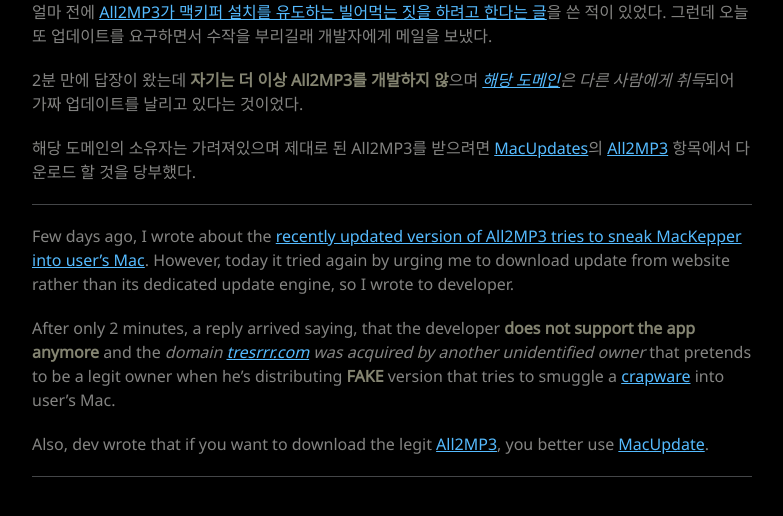
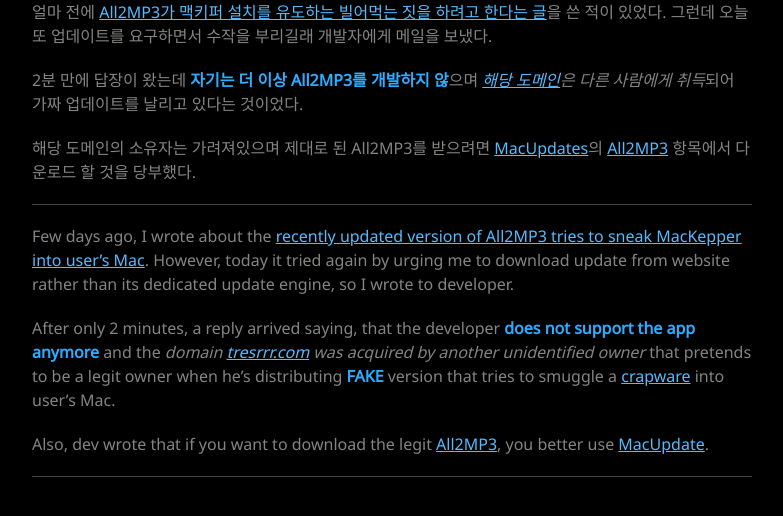
Before and after one commit to Canorus/canorus.github.io, a Jekyll site: the page built from _posts/2016-06-25-All2MP3_and_MacKepper.md, in a window 1280 px wide and 1212 px high. Shown: the part 591-1107 px from the top of the window, without its empty margins (68-851 px from the left). Built offline with Jekyll 4.4.1, drawn with Linux system fonts in a browser that asks for light colours; comment, search, counter and statistics services are not loaded.

Commit message:
fixed strong color

```diff
--- a/public/css/blackdoc.css
+++ b/public/css/blackdoc.css
@@ -80,7 +80,7 @@
 }
 
 strong, b {
-  color: #848471;
+  color: #2EACFF;
 }
 /* Code */
 
```
